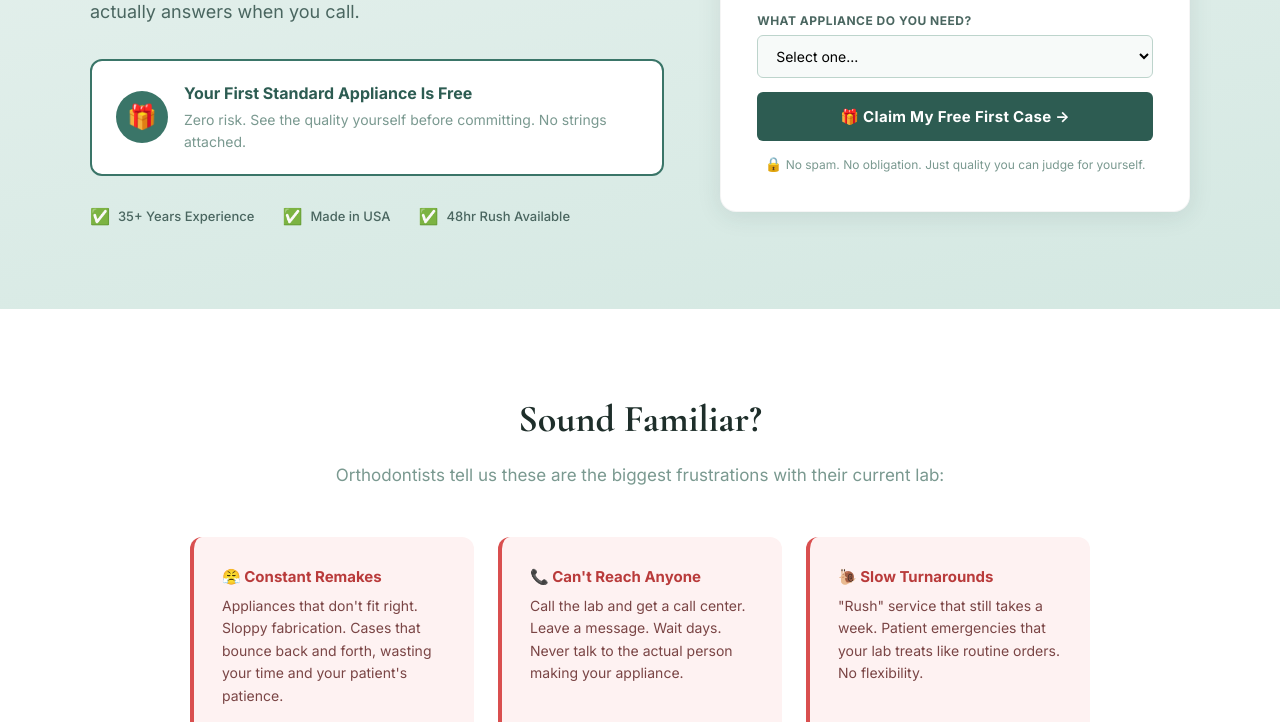
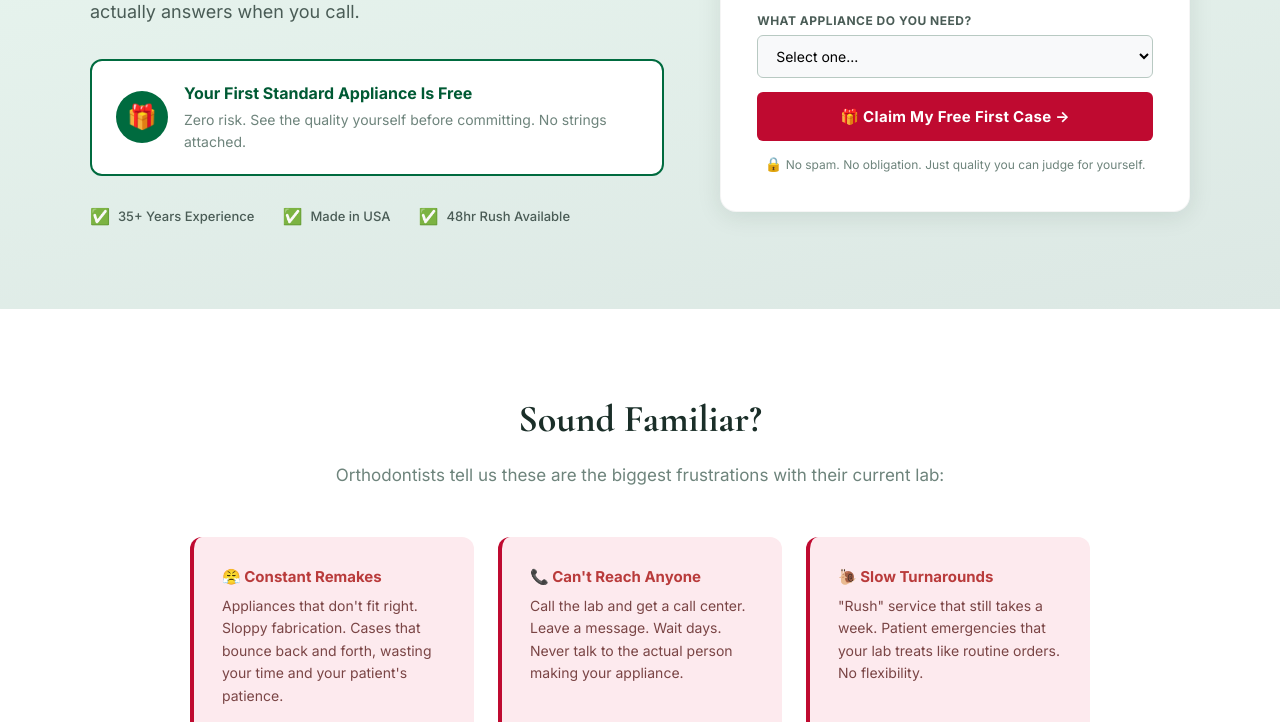
Before and after one commit to larry-sebastian/interstate-orthodontic-lab, a plain HTML site: page landing.html in a window 1280 px wide. Shown: the part 411-1133 px from the top of the page. Drawn offline with nearby package versions, Linux system fonts and the light colour scheme.

Commit message:
Apply Interstate Highway color scheme to landing page and brochure
- Updated CSS variables on landing.html and brochure.html
- Red CTA buttons on landing page for conversion
- Blue sticky bar on landing page
- Highway green/blue/red palette across all pages

```diff
--- a/landing.html
+++ b/landing.html
@@ -51,23 +51,36 @@
     a { text-decoration: none; color: inherit; }
 
     :root {
-      --teal: #3a7568;
-      --teal-dark: #2d5c52;
-      --teal-deep: #1e3f38;
-      --teal-light: #e8f4f0;
-      --teal-muted: #5a9a8b;
-      --cream: #f7faf9;
-      --dark: #1e2e2a;
-      --gray-700: #4a6660;
-      --gray-500: #7a9990;
-      --gray-300: #bdd4cc;
-      --gray-100: #ecf2ef;
+      /* Interstate Highway Sign System */
+      --green: #006B3F;
+      --green-dark: #005A34;
+      --green-deeper: #004D2C;
+      --green-light: #E6F3ED;
+      --green-muted: #3D8B6A;
+      --blue: #003DA5;
+      --blue-dark: #002E7A;
+      --blue-light: #E8EDF8;
+      --red: #BF0A30;
+      --red-dark: #A00828;
+      --red-light: #FDEAEE;
+      /* Aliases */
+      --teal: var(--green);
+      --teal-dark: var(--green-dark);
+      --teal-deep: var(--green-deeper);
+      --teal-light: var(--green-light);
+      --teal-muted: var(--green-muted);
+      --cream: #F8F9FA;
+      --dark: #1A2E28;
+      --gray-700: #4A5C56;
+      --gray-500: #6E847C;
+      --gray-300: #B8C9C2;
+      --gray-100: #E8EEEB;
       --white: #ffffff;
       --gold: #c8a951;
-      --red-soft: #d94f4f;
-      --red-bg: #fef2f2;
-      --green-bg: #f0faf5;
-      --shadow: 0 4px 24px rgba(30,62,56,0.1);
+      --red-soft: var(--red);
+      --red-bg: var(--red-light);
+      --green-bg: var(--green-light);
+      --shadow: 0 4px 24px rgba(0,45,30,0.1);
       --radius: 12px;
     }
 
@@ -87,6 +100,7 @@
       font-weight: 500;
     }
     .sticky-bar strong { color: #7edcbe; }
+    .sticky-bar { background: var(--blue-dark); }
     .sticky-bar-btn {
       background: white;
       color: var(--teal-deep);
@@ -102,7 +116,7 @@
     /* ===== HERO ===== */
     .hero {
       padding: 96px 24px 72px;
-      background: linear-gradient(170deg, #f7faf9 0%, #e2efeb 40%, #d4e8e2 100%);
+      background: linear-gradient(170deg, #F8F9FA 0%, #E6F3ED 40%, #DCE8E4 100%);
       min-height: 90vh;
       display: flex;
       align-items: center;
@@ -120,7 +134,7 @@
       display: inline-flex;
       align-items: center;
       gap: 8px;
-      background: rgba(58,117,104,0.1);
+      background: rgba(0,107,63,0.1);
       color: var(--teal);
       padding: 6px 14px;
       border-radius: 4px;
@@ -142,7 +156,7 @@
       color: var(--teal);
       font-style: normal;
       text-decoration: underline;
-      text-decoration-color: rgba(58,117,104,0.3);
+      text-decoration-color: rgba(0,107,63,0.3);
       text-underline-offset: 4px;
     }
     .hero-sub {
@@ -250,7 +264,7 @@
     .form-group textarea:focus {
       outline: none;
       border-color: var(--teal);
-      box-shadow: 0 0 0 3px rgba(58,117,104,0.1);
+      box-shadow: 0 0 0 3px rgba(0,107,63,0.1);
       background: white;
     }
     .form-row {
@@ -261,7 +275,7 @@
     .cta-btn {
       width: 100%;
       padding: 15px;
-      background: var(--teal-dark);
+      background: var(--red);
       color: white;
       border: none;
       border-radius: 6px;
@@ -273,9 +287,9 @@
       letter-spacing: 0.3px;
     }
     .cta-btn:hover {
-      background: var(--teal-deep);
+      background: var(--red-dark);
       transform: translateY(-1px);
-      box-shadow: 0 4px 12px rgba(30,62,56,0.3);
+      box-shadow: 0 4px 12px rgba(191,10,48,0.3);
     }
     .form-note {
       font-size: 12px;
@@ -1041,7 +1055,7 @@
         e.preventDefault();
         const btn = form.querySelector('.cta-btn');
         btn.textContent = '✓ Request Sent! Doug will call you within 24 hours.';
-        btn.style.background = '#2d5c52';
+        btn.style.background = '#005A34';
         btn.style.color = 'white';
         btn.disabled = true;
         // In production, send to your form handler here
```
Also changed, not shown: brochure.html (+15 -4 lines).
